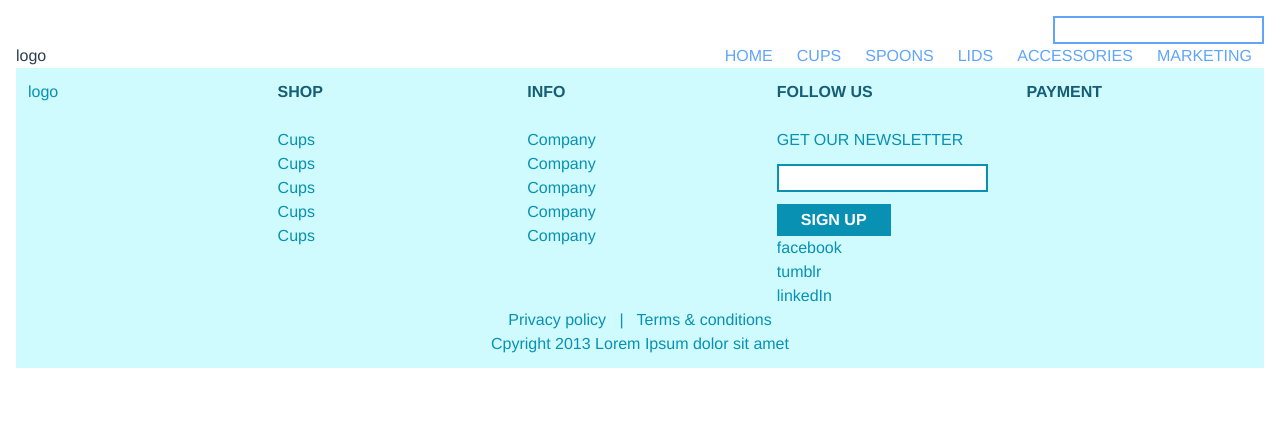
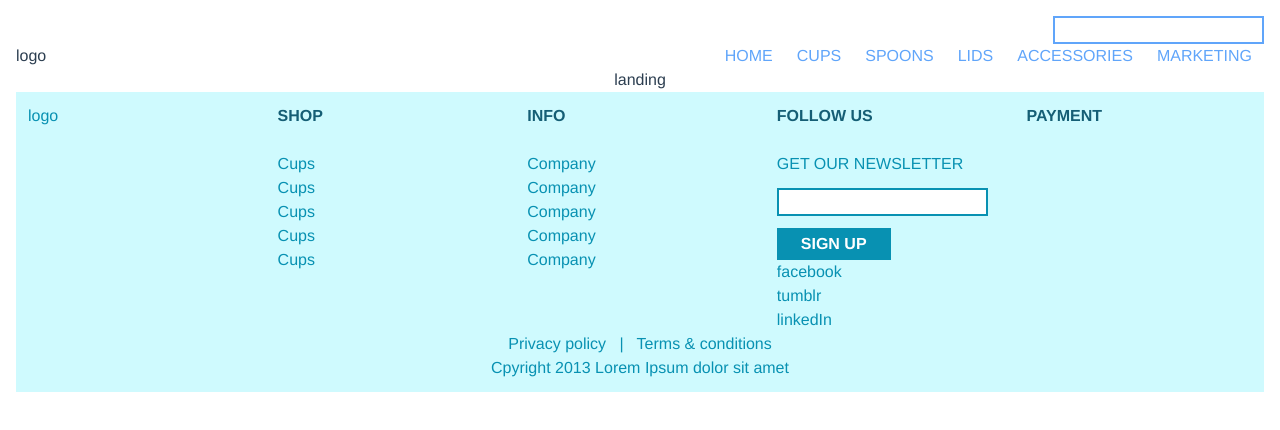
Before and after one commit to marsou001/test, a Vue app: page / in a window 1280 px wide. Shown: the top 430 px of the page. Built offline with nearby package versions, Linux system fonts and the light colour scheme.

Commit message:
feat: set up router

```diff
--- a/package.json
+++ b/package.json
@@ -15,7 +15,8 @@
     "core-js": "^3.8.3",
     "postcss": "^8",
     "tailwindcss": "^3",
-    "vue": "^3.2.13"
+    "vue": "^3.2.13",
+    "vue-router": "^4.0.13"
   },
   "devDependencies": {
     "@vue/cli-plugin-babel": "~5.0.0",
--- a/src/App.vue
+++ b/src/App.vue
@@ -1,5 +1,6 @@
 <template>
   <Navbar />
+  <router-view />
   <Footer />
 </template>
 
--- a/src/main.js
+++ b/src/main.js
@@ -1,7 +1,8 @@
 import { createApp } from 'vue';
 import App from './App.vue';
 import './assets/tailwind.css';
+import router from './router';
 // import { FontAwesomeIcon } from '@fortawesome/vue-fontawesome';
 
 // createApp(App).component('font-awesome-icon', FontAwesomeIcon).mount('#app')
-createApp(App).mount('#app')
+createApp(App).use(router).mount('#app')
--- /dev/null
+++ b/src/router/index.js
@@ -0,0 +1,24 @@
+import { createRouter, createWebHistory } from 'vue-router';
+
+const routes = [
+  {
+    path: '/',
+    name: 'landing',
+    component: () =>
+      import('@/views/Landing'),
+  },
+  {
+    path: '/featured-products',
+    name: 'featured-products',
+    component: () =>
+      import('@/views/FeaturedProducts'),
+  }
+]
+
+const router = createRouter({
+  mode: 'history',
+  history: createWebHistory(),
+  routes,
+})
+
+export default router;
--- /dev/null
+++ b/src/views/FeaturedProducts.vue
@@ -0,0 +1,9 @@
+<template>
+  featured
+</template>
+
+<script>
+export default {
+  name: 'featured-products',
+}
+</script>
--- /dev/null
+++ b/src/views/Landing.vue
@@ -0,0 +1,9 @@
+<template>
+  landing
+</template>
+
+<script>
+export default {
+  name: 'landing',
+}
+</script>
```
Also changed, not shown: 1 other file (tests, documents, lock files or other folders).
